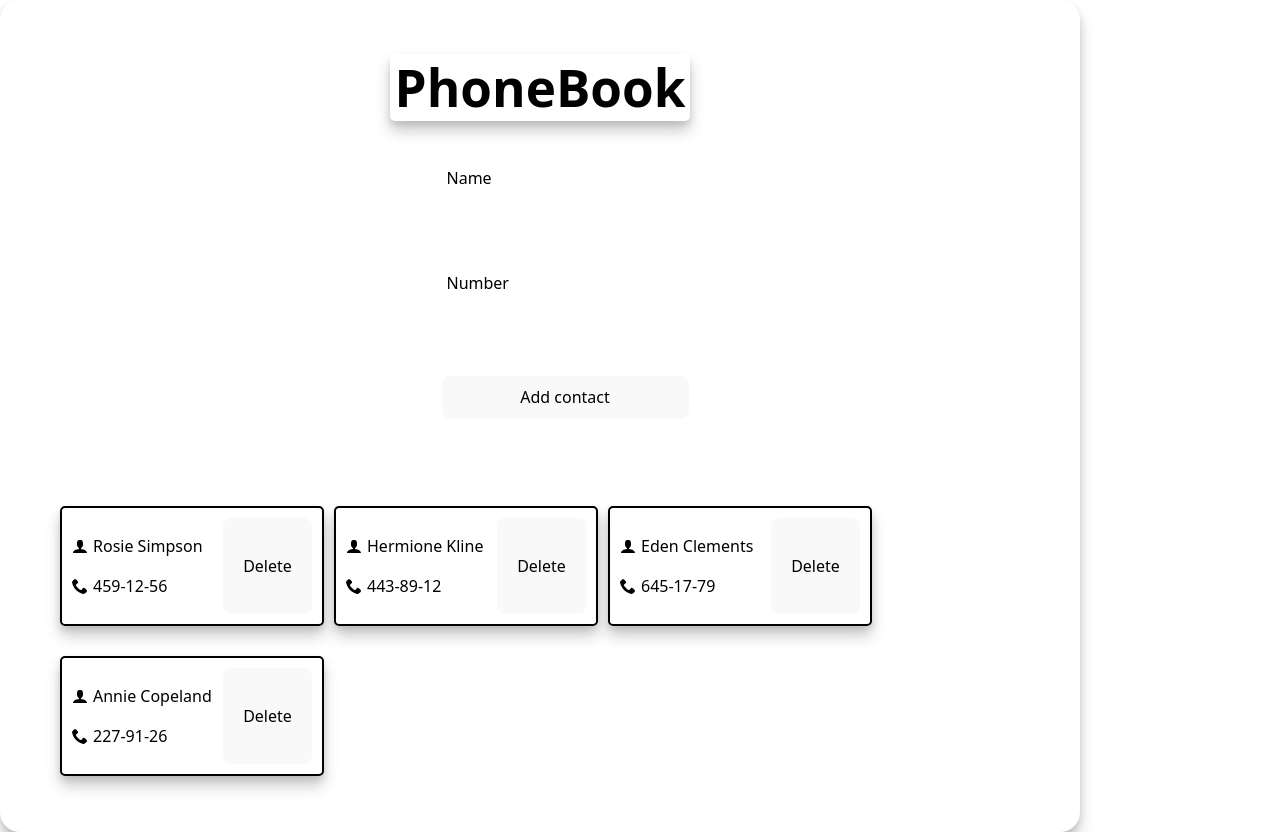
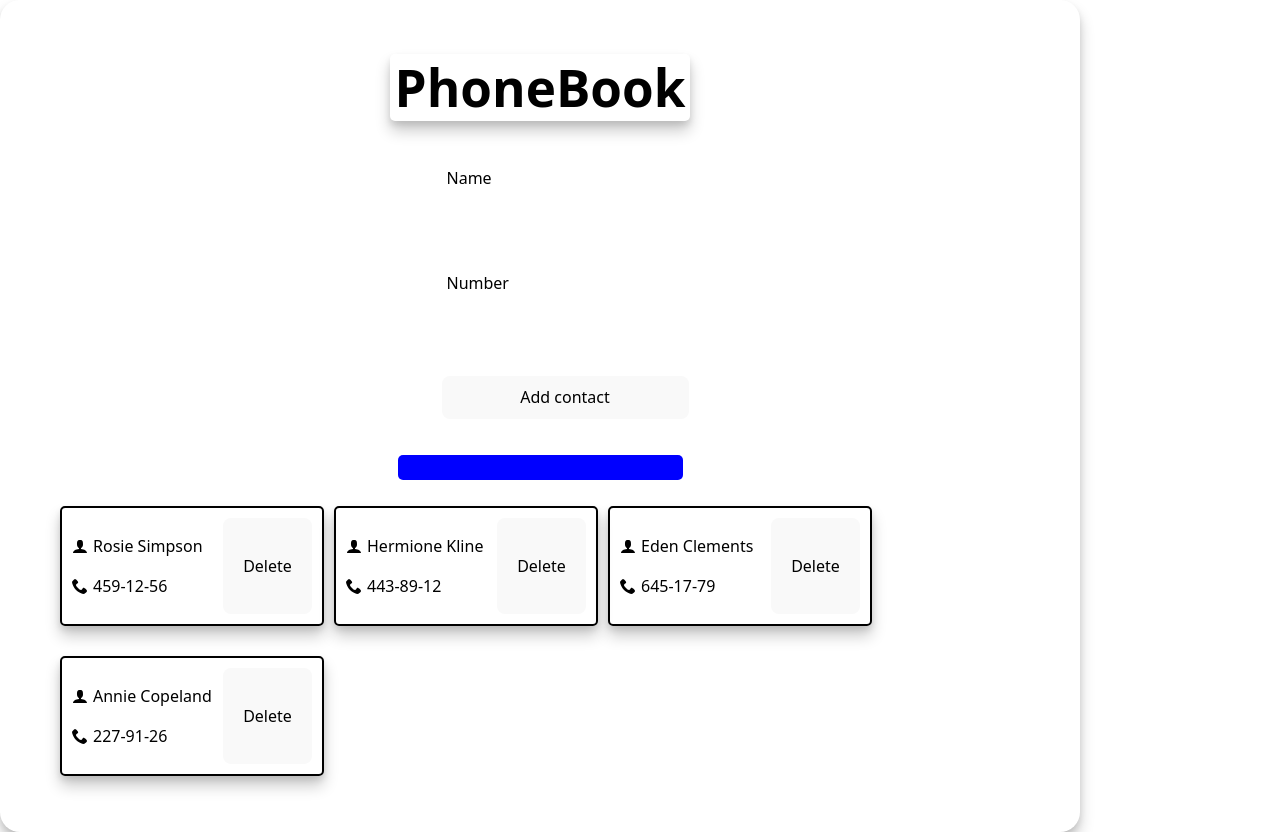
Before and after one commit to svitlanasvitlyk/goit-react-hw-03, a React (Vite) app: page / in a window 1280 px wide. Built offline with nearby package versions, Linux system fonts and the light colour scheme.

Commit message:
update css

```diff
--- a/src/components/SearchBox/SearchBox.module.css
+++ b/src/components/SearchBox/SearchBox.module.css
@@ -5,7 +5,7 @@
   padding: 10px;
 }
 .input {
-  background-color: var(--sectionColors);
+  background-color: blue;
   border: none;
   border-radius: 5px;
   outline: none;
```
